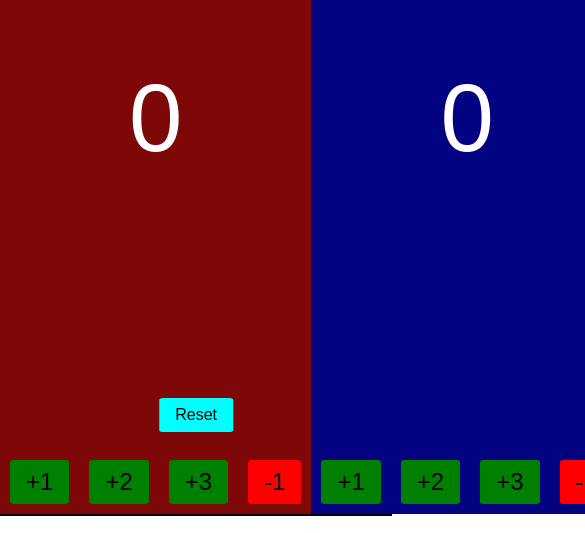
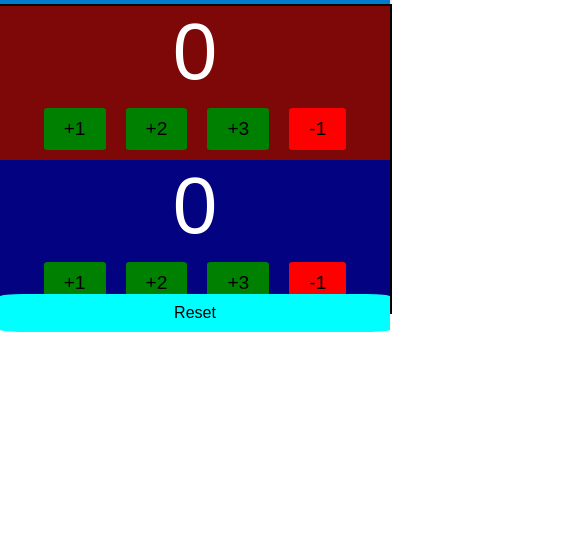
Before and after one commit to Flexwop/sportscore-tracker, a plain HTML site: page basketball-counter.html in a window 390 px wide. Shown: the part 311-844 px from the top of the page, 585 px wide, since content can reach past the window. Drawn offline with Linux system fonts and the light colour scheme.

Commit message:
Added mobile friendly gui. May be buggy.

```diff
--- a/basketball-counterstyles.css
+++ b/basketball-counterstyles.css
@@ -124,21 +124,30 @@ button {
     background-color: red;
 }
 @media (max-width: 768px) {
-    header h1 {
-        font-size: 1.5rem;
+    .container {
+        flex-direction: column; /* Stack sides vertically */
+        height: auto; /* Adjust height for stacked layout */
+    }
+
+    .red, .blue {
+        height: 50vh; /* Ensure equal height for both sides */
+        width: 100%;
+    }
+
+    .reset-button {
+        position: relative;
+        z-index: 10;
+        top: auto; /* Reset top positioning */
+        left: 50%; /* Keep horizontally centered */
+        transform: translateX(-50%);
+        margin: -20px 0; /* Negative margin to overlap sections */
+    }
+
+    .counter {
+        font-size: 5em; /* Adjust font size for smaller screens */
     }
 
     button {
-        font-size: 1.5em;
-        padding: 8px 16px;
-    }
-
-    .counter {
-        font-size: 6em;
-    }
-
-    .reset-button {
-        font-size: 1em;
-        padding: 8px 16px;
+        font-size: 1.2em; /* Adjust button size for mobile */
     }
 }
```
